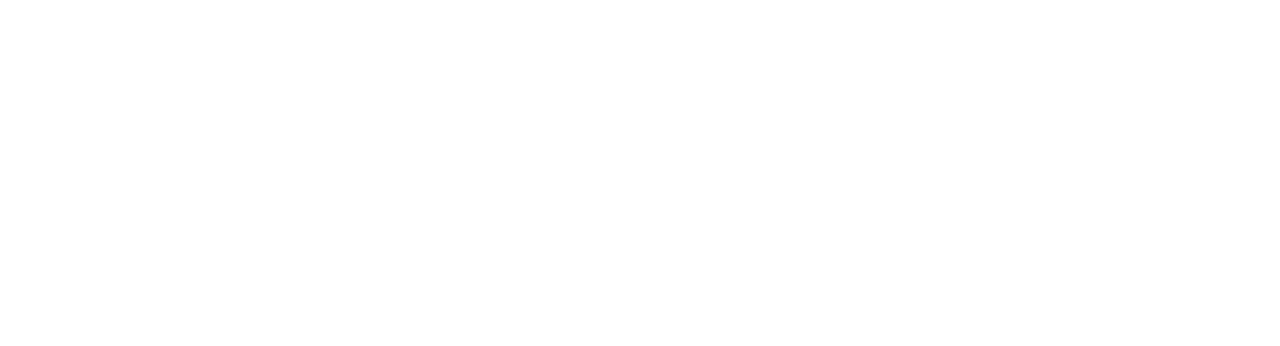
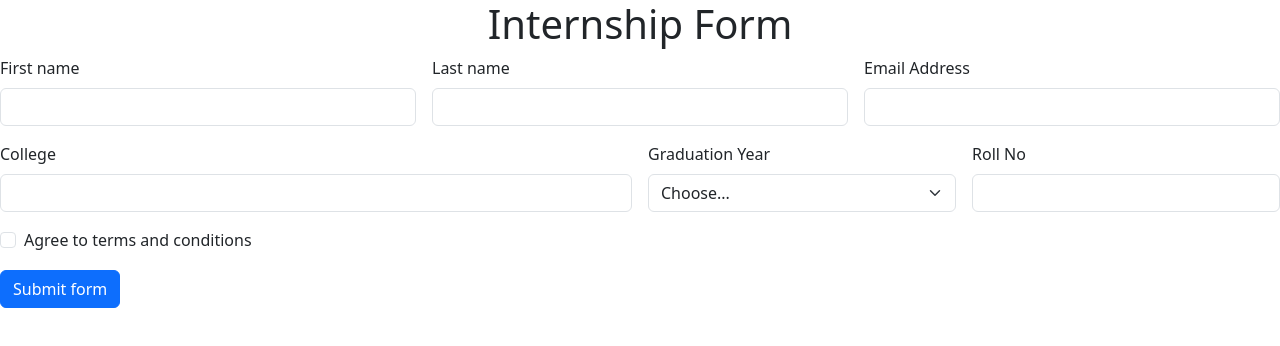
Before and after one commit to acciojob/bootstrap-form-easy-Arijitnaskar12, a website: page main.html in a window 1280 px wide. Drawn offline with nearby package versions, Linux system fonts and the light colour scheme.

Commit message:
created a submission

```diff
--- a/main.html
+++ b/main.html
@@ -4,13 +4,80 @@
 
 <head>
 	<link rel="stylesheet" href="styles.css">
+	<link href="https://cdn.jsdelivr.net/npm/bootstrap@5.3.0-alpha3/dist/css/bootstrap.min.css" rel="stylesheet" integrity="sha384-KK94CHFLLe+nY2dmCWGMq91rCGa5gtU4mk92HdvYe+M/SXH301p5ILy+dN9+nJOZ" crossorigin="anonymous">
 </head>
 
 <body>
 	<!-- the entire body must be written by student -->
-    <script type="text/javascript" src="./script.js">
-</script>
-
+	<h1>Internship Form</h1>
+	<form class="row g-3 needs-validation" novalidate>
+  <div class="col-md-4">
+    <label for="validationCustom01" class="form-label">First name</label>
+    <input type="text" class="form-control" id="validationCustom01 first-name-input"required>
+    <div class="invalid-feedback">
+      First name required!
+    </div>
+  </div>
+  <div class="col-md-4">
+    <label for="validationCustom02" class="form-label">Last name</label>
+    <input type="text" class="form-control" id="validationCustom02 last-name-input"  required>
+    <div class="invalid-feedback">
+      Last name required!
+    </div>
+  </div>
+  <div class="col-md-4">
+    <label for="validationCustomUsername" class="form-label">Email Address</label>
+    <div class="input-group has-validation">
+      <input type="text" class="form-control" id="validationCustomUsername email-input" aria-describedby="inputGroupPrepend" required>
+      <div class="invalid-feedback">
+        Email required!
+      </div>
+    </div>
+  </div>
+  <div class="col-md-6">
+    <label for="validationCustom03" class="form-label">College</label>
+    <input type="text" class="form-control" id="validationCustom03 college-input" required>
+    <div class="invalid-feedback">
+      Please provide a valid college.
+    </div>
+  </div>
+  <div class="col-md-3">
+    <label for="validationCustom04" class="form-label">Graduation Year</label>
+    <select class="form-select" id="validationCustom04" required>
+      <option selected disabled value="">Choose...</option>
+      <option>2020</option>
+		 <option>2021</option>
+		 <option>2022</option>
+		 <option>2023</option>
+    </select>
+    <div class="invalid-feedback">
+      Please select a valid Graduation Year.
+    </div>
+  </div>
+  <div class="col-md-3">
+    <label for="validationCustom05" class="form-label">Roll No</label>
+    <input type="text" class="form-control" id="validationCustom05 roll-no-input" required>
+    <div class="invalid-feedback">
+      Please provide a valid Roll no.
+    </div>
+  </div>
+  <div class="col-12">
+    <div class="form-check">
+      <input class="form-check-input" type="checkbox" value="" id="invalidCheck conditions-checkbox" required>
+      <label class="form-check-label" for="invalidCheck">
+        Agree to terms and conditions
+      </label>
+      <div class="invalid-feedback">
+        You must agree before submitting.
+      </div>
+    </div>
+  </div>
+  <div class="col-12">
+    <button class="btn btn-primary" type="submit">Submit form</button>
+  </div>
+</form>
+    <script type="text/javascript" src="./script.js"></script>
+	<script src="https://cdn.jsdelivr.net/npm/bootstrap@5.3.0-alpha3/dist/js/bootstrap.bundle.min.js" integrity="sha384-ENjdO4Dr2bkBIFxQpeoTz1HIcje39Wm4jDKdf19U8gI4ddQ3GYNS7NTKfAdVQSZe" crossorigin="anonymous"></script>
 </body>
 
 </html>
--- a/script.js
+++ b/script.js
@@ -1 +1,20 @@
 //your code here
+// Example starter JavaScript for disabling form submissions if there are invalid fields
+(() => {
+  'use strict'
+
+  // Fetch all the forms we want to apply custom Bootstrap validation styles to
+  const forms = document.querySelectorAll('.needs-validation')
+
+  // Loop over them and prevent submission
+  Array.from(forms).forEach(form => {
+    form.addEventListener('submit', event => {
+      if (!form.checkValidity()) {
+        event.preventDefault()
+        event.stopPropagation()
+      }
+
+      form.classList.add('was-validated')
+    }, false)
+  })
+})()
--- a/styles.css
+++ b/styles.css
@@ -1,2 +1,4 @@
-
+h1{
+	text-align:center;
+}
 /* Your CSS Code here. */
```
